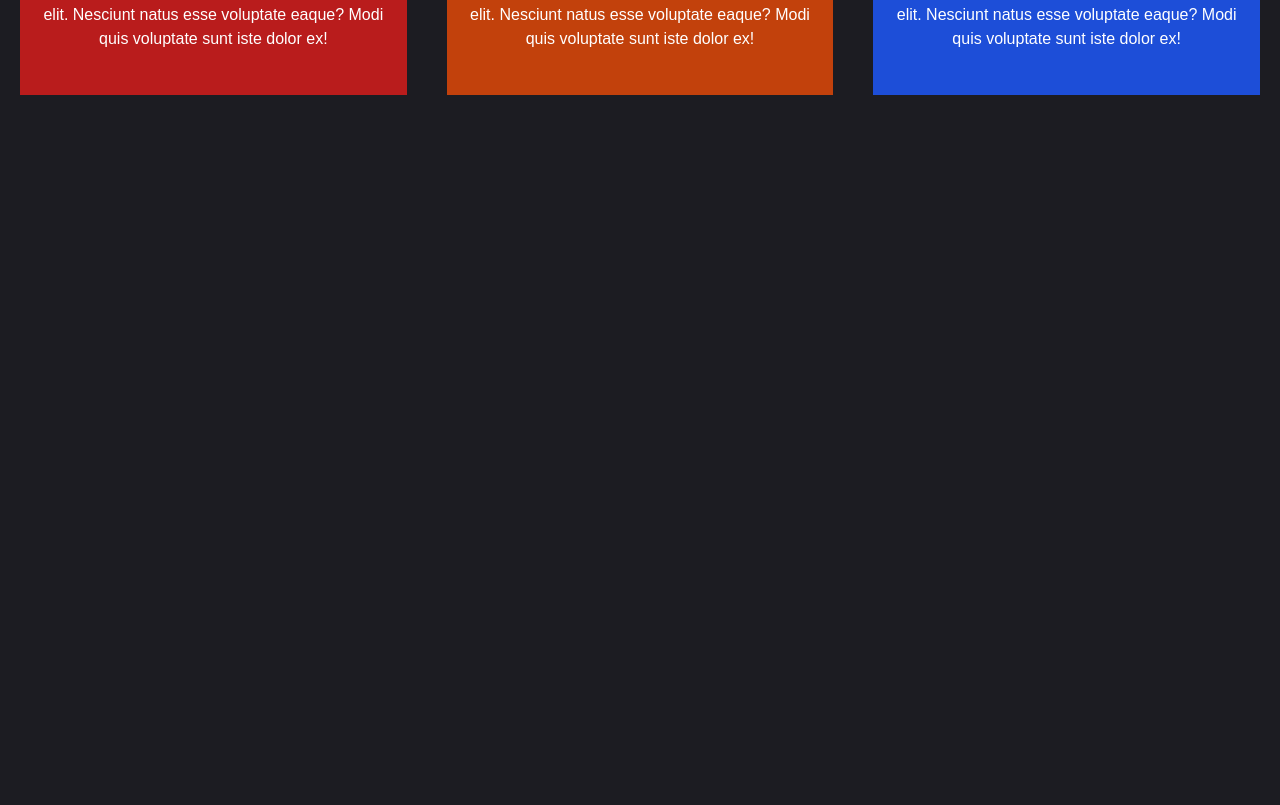
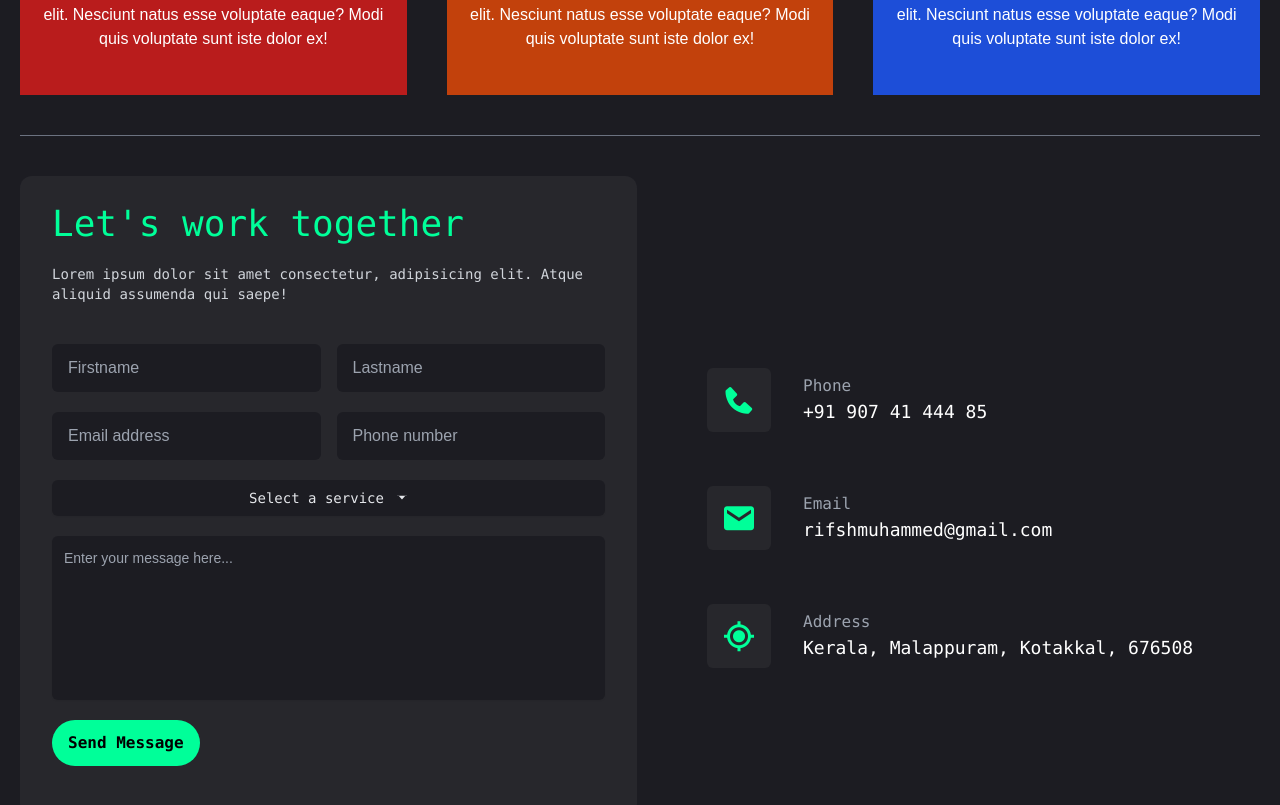
Before and after one commit to rifsh/portfolio, an Angular app: page /services in a window 1280 px wide. Shown: the part 2600-3405 px from the top of the page. Before the commit the page ends 2795 px from the top, so only its background shows below. Built offline with nearby package versions, Linux system fonts and the light colour scheme.

Commit message:
version3

```diff
--- a/package.json
+++ b/package.json
@@ -44,5 +44,9 @@
     "postcss": "^8.4.39",
     "tailwindcss": "^3.4.6",
     "typescript": "~5.5.2"
-  }
+  },
+  "description": "This project was generated with [Angular CLI](https://github.com/angular/angular-cli) version 18.1.1.",
+  "main": "tailwind.config.js",
+  "author": "",
+  "license": "ISC"
 }
--- a/src/app/contact/contact.component.html
+++ b/src/app/contact/contact.component.html
@@ -1 +1,107 @@
-<p>contact works!</p>
+<div class="flex flex-wrap flex-row items-center">
+    <div class="flex-1 h-[640px] bg-[#27272c] px-8 py-7 flex flex-col rounded-xl">
+        <div>
+            <h1 class="text-4xl text-start font-mono text-[#00ff99] font-thin">Let's work together</h1>
+            <p class="text-start font-mono text-sm mt-5 text-gray-300">Lorem ipsum dolor sit amet consectetur,
+                adipisicing elit. Atque aliquid assumenda qui saepe!</p>
+        </div>
+        <div class="mt-10">
+            <form action="" class="flex flex-col h-full">
+                <div class="flex items-center justify-between">
+                    <input
+                        class="bg-[#1c1c22] flex-1 py-3 rounded-md px-4 me-4 focus:outline-none focus:outline-[#00ff99] transition-all"
+                        type="text" placeholder="Firstname">
+                    <input
+                        class="bg-[#1c1c22] flex-1 py-3 rounded-md px-4 focus:outline-none focus:outline-[#00ff99] transition-all"
+                        type="text" placeholder="Lastname">
+                </div>
+                <div class="flex items-center justify-between mt-5">
+                    <input
+                        class="bg-[#1c1c22] flex-1 py-3 rounded-md px-4 me-4 focus:outline-none focus:outline-[#00ff99] transition-all"
+                        type="email" placeholder="Email address">
+                    <input
+                        class="bg-[#1c1c22] flex-1 py-3 rounded-md px-4 focus:outline-none focus:outline-[#00ff99] transition-all"
+                        type="text" placeholder="Phone number">
+                </div>
+                <div class="w-full mt-5">
+                    <div class="w-full relative inline-block text-start">
+                        <div>
+                            <button (click)="toggleDropdown()" type="button"
+                                class="font-mono inline-flex justify-center w-full rounded-md shadow-sm px-4 py-2 bg-[#1c1c22] text-sm font-medium text-gray-200 focus:ring-2 transition-all focus:ring-[#00ff99]">
+                                {{ selectedOption || 'Select a service' }}
+                                <svg class="-mr-1 ml-2 h-5 w-5" xmlns="http://www.w3.org/2000/svg" viewBox="0 0 20 20"
+                                    fill="currentColor" aria-hidden="true">
+                                    <path fill-rule="evenodd"
+                                        d="M5.293 7.707a1 1 0 011.414 0L10 11.414l3.293-3.707a1 1 0 011.414 0z"
+                                        clip-rule="evenodd" />
+                                </svg>
+                            </button>
+                        </div>
+
+                        <!-- Dropdown Menu -->
+                        <ul *ngIf="isDropdownOpen"
+                            class="absolute z-10 mt-1 w-full bg-[#1c1c22] shadow-lg max-h-60 rounded-md py-1 text-base ring-1 ring-black ring-opacity-5 overflow-auto focus:outline-none sm:text-sm"
+                            tabindex="-1" role="listbox" aria-labelledby="listbox-label"
+                            aria-activedescendant="listbox-option-3">
+                            <li *ngFor="let option of options" (click)="selectOption(option)"
+                                class="text-black font-mono hover:text-black transition-all cursor-pointer select-none relative py-2 pl-10 pr-4 hover:bg-[#00ff99]"
+                                [class.bg-white]="option === selectedOption"
+                                [class.text-black]="option === selectedOption"
+                                [class.bg-[#1c1c22]]="option !== selectedOption">
+                                <span class="block truncate" [class.font-semibold]="option === selectedOption">{{ option
+                                    }}</span>
+                            </li>
+                        </ul>
+                    </div>
+                </div>
+                <div class="w-full mt-5">
+                    <textarea id="message" name="message" rows="7"
+                        class="bg-[#1c1c22] shadow-sm focus:outline-none focus:ring-[#00ff99] block w-full sm:text-sm border border-none rounded-md p-3 resize-none transition-all"
+                        placeholder="Enter your message here..."></textarea>
+                </div>
+
+                <div class="w-full mt-5">
+                    <button
+                        class="transition-all font-mono text-black bg-[#00ff99] py-[11px] px-4 rounded-full hover:bg-[#25ea9b] font-bold">Send
+                        Message</button>
+                </div>
+            </form>
+        </div>
+    </div>
+    <div class="flex-1 ms-[70px] h-[640px] flex items-center">
+        <div class="h-[300px] w-full mt-11 flex flex-col justify-between ">
+            <!-- Phone -->
+            <div class="flex items-center">
+                <div class="me-8 w-16 h-16 bg-[#27272c] rounded-md flex items-center justify-center">
+                    <i class='text-[#00ff99] text-4xl bx bxs-phone'></i>
+                </div>
+                <div class="font-mono">
+                    <p class="text-gray-400">Phone</p>
+                    <p class="text-lg">+91 907 41 444 85</p>
+                </div>
+            </div>
+
+            <!-- Mail -->
+            <div class="flex items-center">
+                <div class="me-8 w-16 h-16 bg-[#27272c] rounded-md flex items-center justify-center">
+                    <i class='text-[#00ff99] text-4xl bx bxs-envelope' ></i>
+                </div>
+                <div class="font-mono">
+                    <p class="text-gray-400">Email</p>
+                    <p class="text-lg">{{mail}}</p>
+                </div>
+            </div>
+
+            <!-- Location -->
+            <div class="flex items-center">
+                <div class="me-8 w-16 h-16 bg-[#27272c] rounded-md flex items-center justify-center">
+                    <i class='text-[#00ff99] text-4xl bx bx-current-location' ></i>
+                </div>
+                <div class="font-mono">
+                    <p class="text-gray-400">Address</p>
+                    <p class="text-lg">Kerala, Malappuram, Kotakkal, 676508</p>
+                </div>
+            </div>
+        </div>
+    </div>
+</div>
--- a/src/app/contact/contact.component.ts
+++ b/src/app/contact/contact.component.ts
@@ -1,12 +1,24 @@
+import { CommonModule } from '@angular/common';
 import { Component } from '@angular/core';
 
 @Component({
   selector: 'app-contact',
   standalone: true,
-  imports: [],
+  imports: [CommonModule],
   templateUrl: './contact.component.html',
   styleUrl: './contact.component.scss'
 })
 export class ContactComponent {
+  options: string[] = ['Frontend', 'Backend', 'Fullstack'];
+  selectedOption: string | null = null;
+  isDropdownOpen = false;
+  mail: string = 'rifshmuhammed@gmail.com'
+  toggleDropdown() {
+    this.isDropdownOpen = !this.isDropdownOpen;
+  }
 
+  selectOption(option: string) {
+    this.selectedOption = option;
+    this.isDropdownOpen = false;
+  }
 }
--- a/src/app/header/header.component.html
+++ b/src/app/header/header.component.html
@@ -51,4 +51,6 @@
     <app-projects id="projects" class="w-full"></app-projects>
     <div class="w-full h-[1px] bg-gray-500 my-5"></div>
     <app-services id="services" class="w-full"></app-services>
+    <div class="w-full h-[1px] bg-gray-500 my-10"></div>
+    <app-contact id="contact" class="w-full"></app-contact>
 </div>
--- a/src/app/header/header.component.ts
+++ b/src/app/header/header.component.ts
@@ -8,6 +8,7 @@ import { AboutComponent } from '../about/about.component';
 import { SkillsComponent } from '../skills/skills.component';
 import { ProjectsComponent } from '../projects/projects.component';
 import { animate, state, style, transition, trigger } from '@angular/animations';
+import { ContactComponent } from '../contact/contact.component';
 interface NavData {
   label: string,
   path: string
@@ -15,7 +16,7 @@ interface NavData {
 @Component({
   selector: 'app-header',
   standalone: true,
-  imports: [CommonModule, RouterLink, ProjectsComponent, RouterLinkActive, HomeComponent, ServicesComponent, AboutComponent, RouterOutlet, SkillsComponent],
+  imports: [CommonModule, RouterLink, ProjectsComponent, RouterLinkActive, HomeComponent, ServicesComponent, AboutComponent, RouterOutlet, SkillsComponent, ContactComponent],
   templateUrl: './header.component.html',
   styleUrl: './header.component.scss',
   animations: [
```
Also changed, not shown: 1 other file (tests, documents, lock files or other folders).
